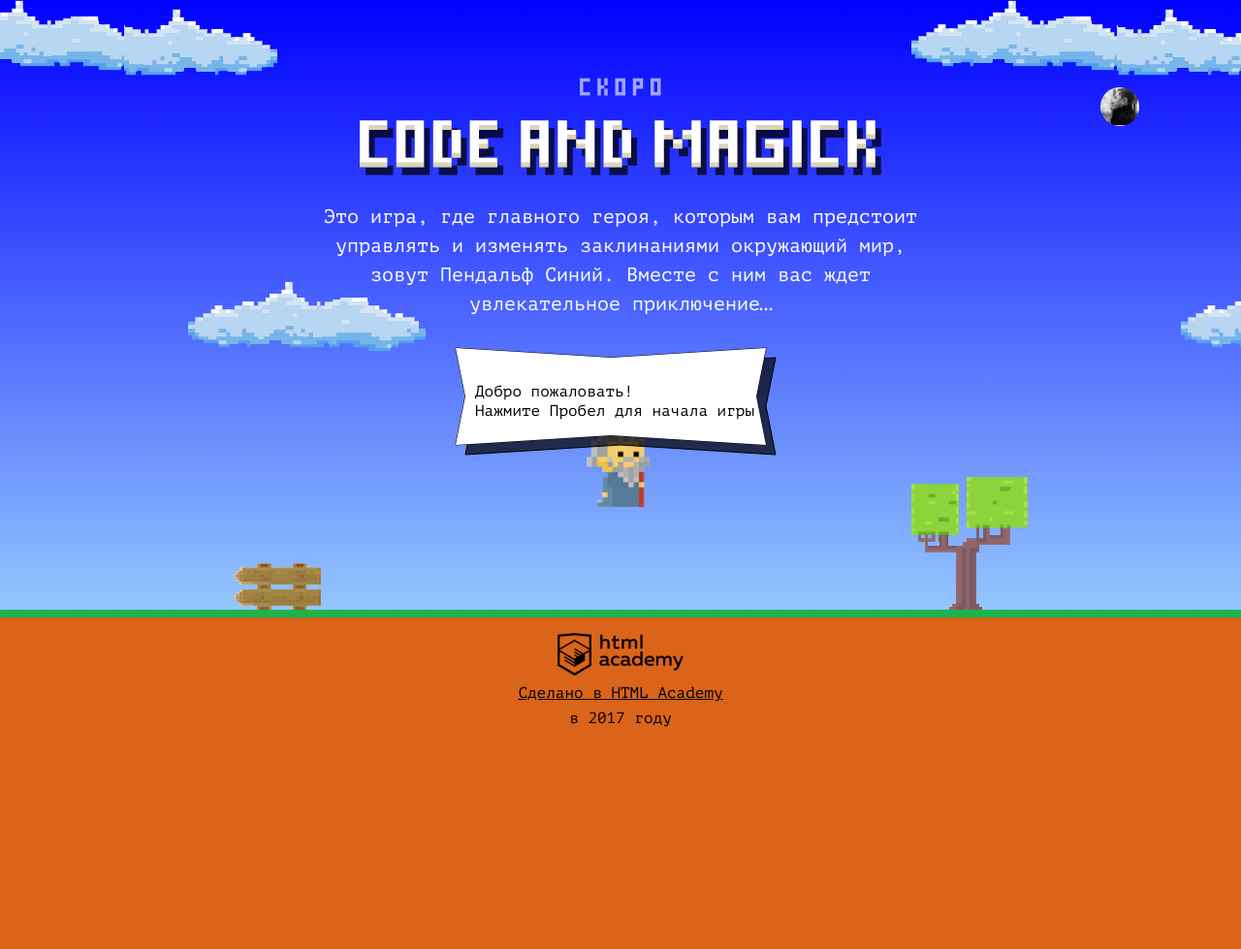
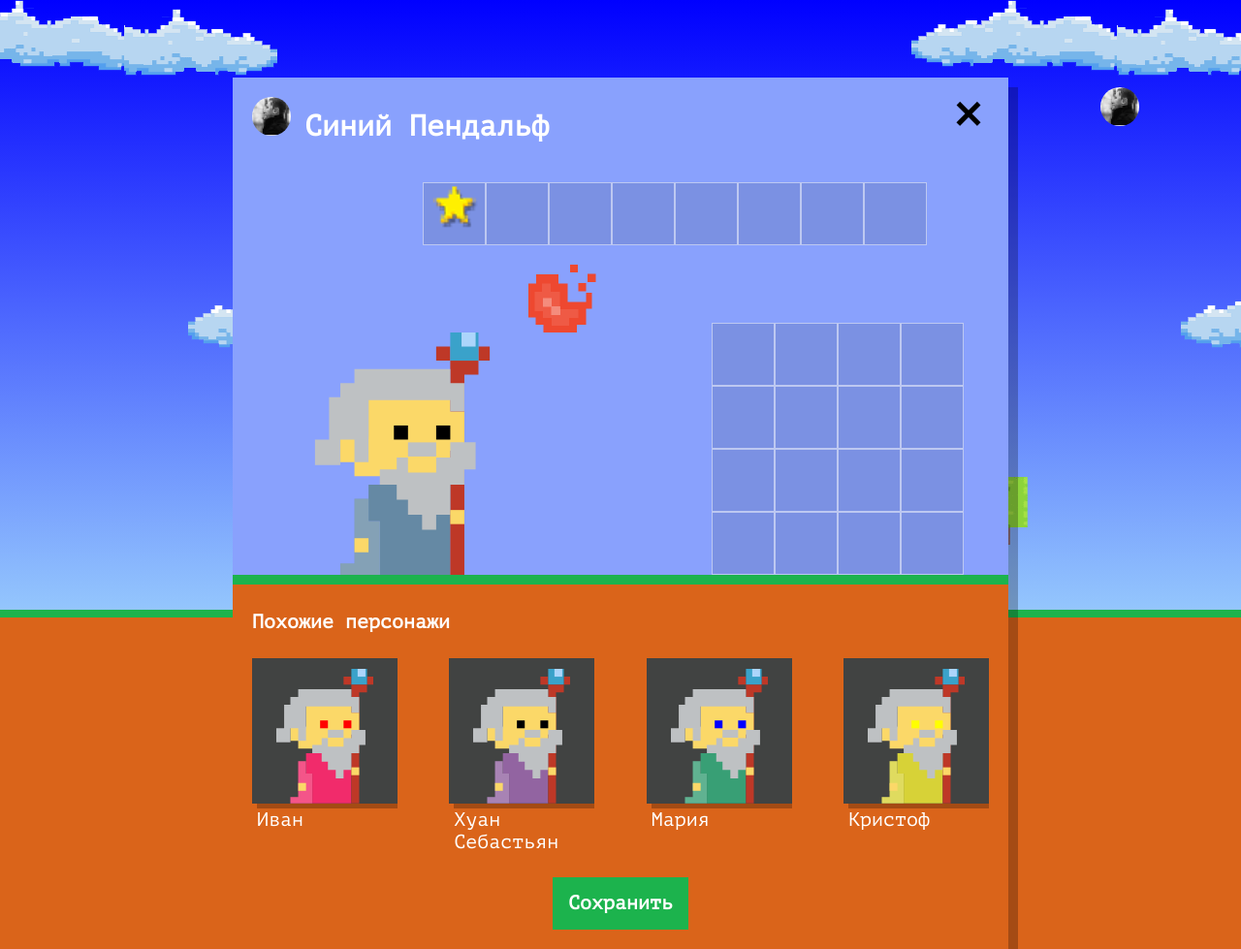
Before and after one commit to ministrov/1370879-code-and-magick-21, a website: page index.html in a window 1280 px wide. Shown: the whole page at 97% size. Before the commit the page ends 800 px from the top, so only its background shows below. Drawn offline with Linux system fonts and the light colour scheme.

Commit message:
Working on task third

```diff
--- a/index.html
+++ b/index.html
@@ -179,6 +179,7 @@
     <p class="setup-similar-label">Петр Петров</p>
   </div>
 </template>
+<script src="js/setup.js"></script>
 <script src="js/stat.js"></script>
 <script src="js/game.js"></script>
 
--- /dev/null
+++ b/js/setup.js
@@ -0,0 +1,35 @@
+'use strict';
+
+const WIZARD_NAMES = ['Иван', 'Хуан Себастьян', 'Мария', 'Кристоф'];
+const WIZARD_SURNAME = ['да Марья', 'Верон', 'Мирабелла', 'Вальц'];
+
+let userDialog = document.querySelector('.setup');
+userDialog.classList.remove('hidden');
+let similarListElement = document.querySelector('.setup-similar-list');
+let similarWizardTemplate = document.querySelector('#similar-wizard-template').content.querySelector('.setup-similar-item');
+document.querySelector('.setup-similar').classList.remove('hidden');
+
+let wizards = [
+  {name: WIZARD_NAMES[0], surname: WIZARD_SURNAME[0], colorCoat: 'rgb(241, 43, 107)', eyesColor: 'red'},
+  {name: WIZARD_NAMES[1], surname: WIZARD_SURNAME[1], colorCoat: 'rgb(146, 100, 161)', eyesColor: 'black'},
+  {name: WIZARD_NAMES[2], surname: WIZARD_SURNAME[2], colorCoat: 'rgb(56, 159, 117)', eyesColor: 'blue'},
+  {name: WIZARD_NAMES[3], surname: WIZARD_SURNAME[3], colorCoat: 'rgb(215, 210, 55)', eyesColor: 'yellow'}
+];
+
+var renderWizard = function (wizard) {
+  var wizardElement = similarWizardTemplate.cloneNode(true);
+
+  wizardElement.querySelector('.setup-similar-label').textContent = wizard.name;
+  wizardElement.querySelector('.wizard-coat').style.fill = wizard.colorCoat;
+  wizardElement.querySelector('.wizard-eyes').style.fill = wizard.eyesColor;
+
+  return wizardElement;
+};
+
+var fragment = document.createDocumentFragment();
+for (var i = 0; i < wizards.length; i++) {
+  fragment.appendChild(renderWizard(wizards[i]));
+}
+similarListElement.appendChild(fragment);
+
+userDialog.querySelector('.setup-similar').classList.remove('hidden');
```
